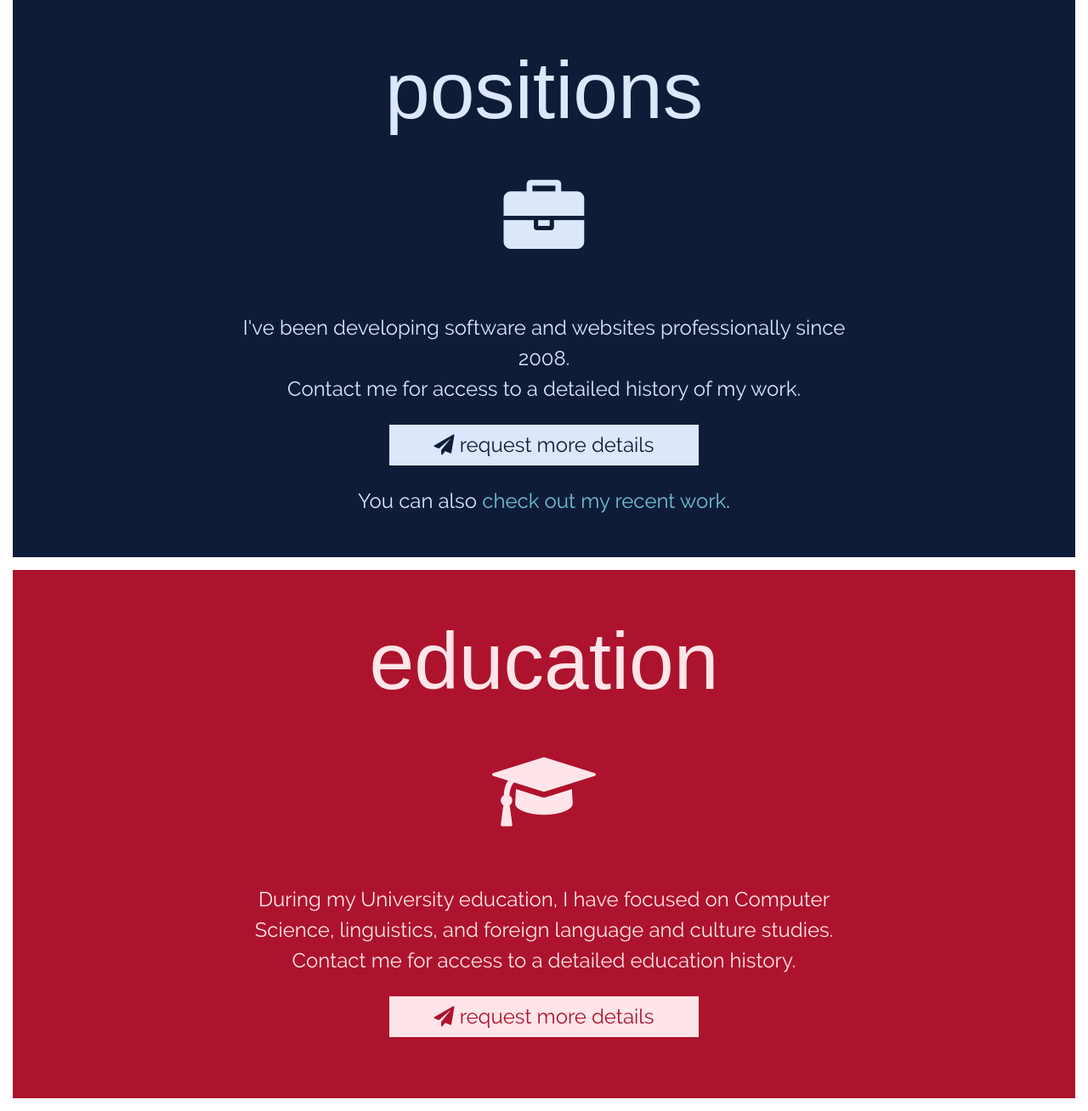
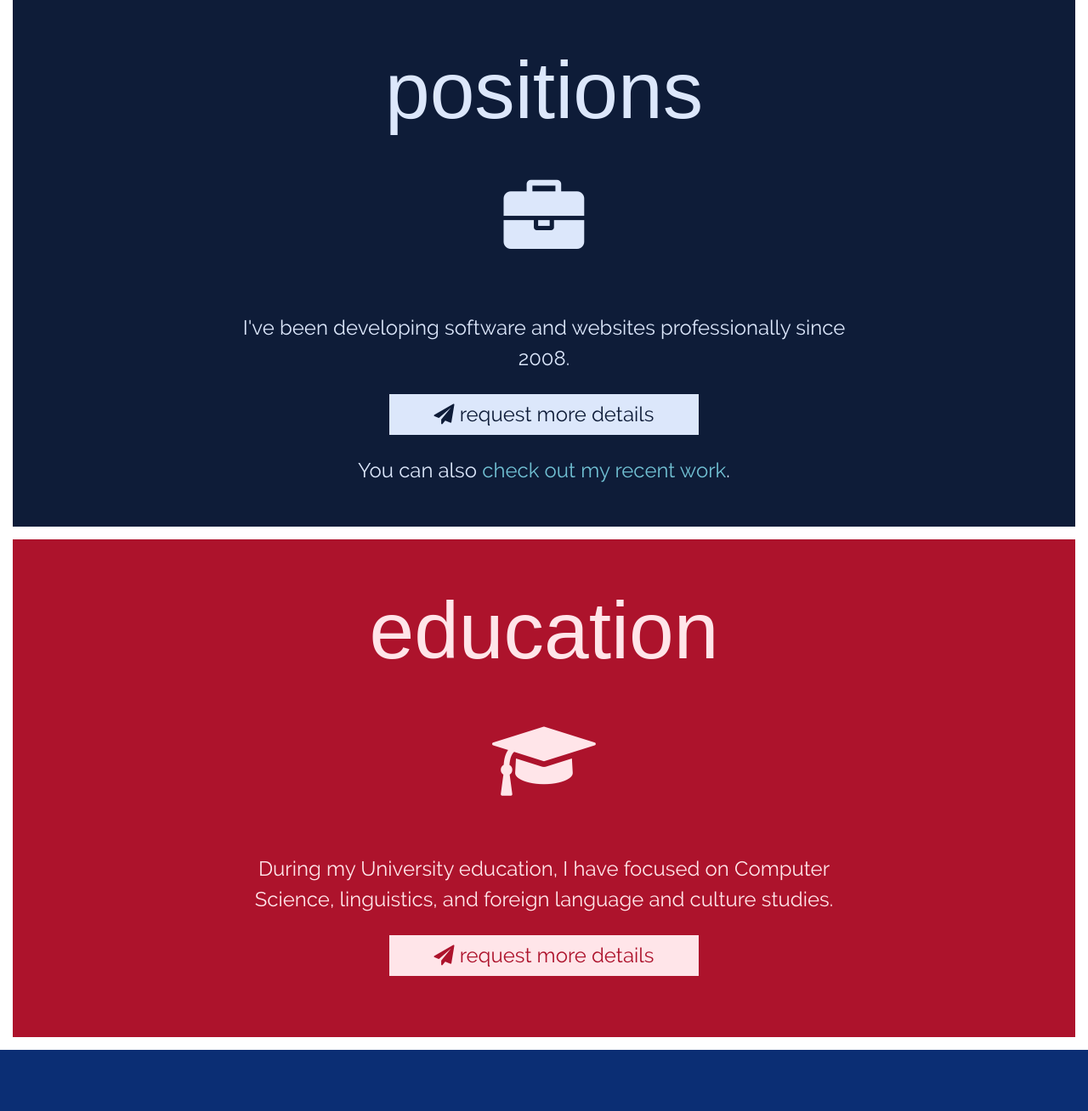
Before and after one commit to engineerclark/mclarkpw, a Django app: page /about/ in a window 1280 px wide. Shown: the part 1552-2860 px from the top of the page at 85% size. After the commit the page ends 2788 px from the top, so only its background shows below. Run offline with Django 3.2, Linux system fonts and the light colour scheme; some web fonts are replaced.

Commit message:
Removed redundant 'contact me' instruction in About sections

```diff
--- a/mclarkpw/templates/about/education.html
+++ b/mclarkpw/templates/about/education.html
@@ -4,9 +4,6 @@
     <div class="summary">
         <p>
             During my University education, I have focused on Computer Science, linguistics, and foreign language and culture studies.
-        </p>
-        <p>
-            Contact me for access to a detailed education history.
         </p>
         <a class="button" href="{% url 'contact.main' %}"><i class="fa fa-send"></i> request more details</a>
     </div>
--- a/mclarkpw/templates/about/positions.html
+++ b/mclarkpw/templates/about/positions.html
@@ -4,9 +4,6 @@
     <div class="summary">
     	<p>
     		I've been developing software and websites professionally since 2008.
-    	</p>
-    	<p>
-    		Contact me for access to a detailed history of my work.
     	</p>
     	<a class="button" href="{% url 'contact.main' %}"><i class="fa fa-send"></i> request more details</a>
     	<p>
```
